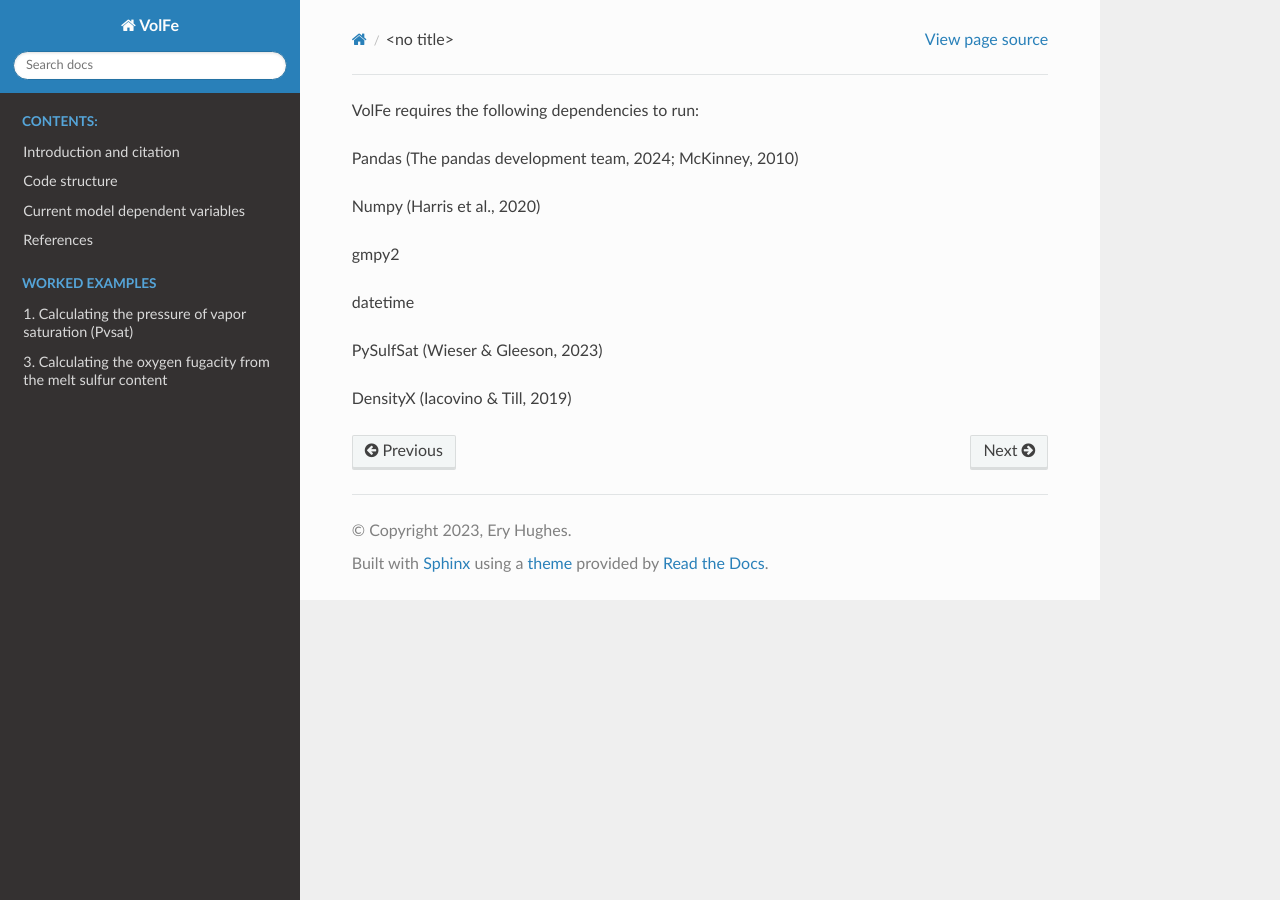
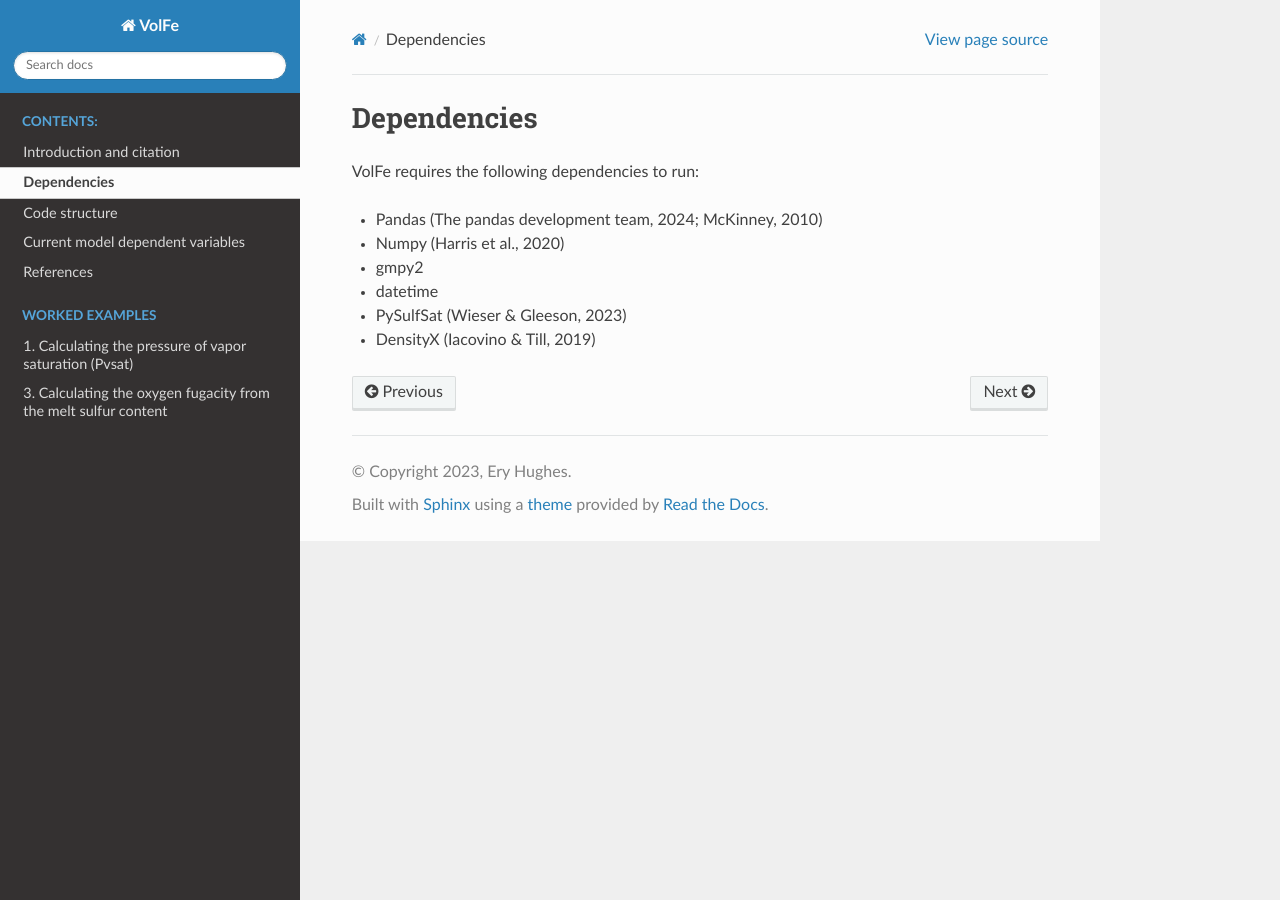
Before and after one commit to eryhughes/VolFe, a Sphinx documentation site: the page built from docs/dependencies.rst, in a window 1280 px wide. Built offline with Sphinx 7.4.7 and the Read the Docs theme 2.0.0, drawn with Linux system fonts in a browser that asks for light colours.

Commit message:
Update dependencies.rst

```diff
--- a/docs/dependencies.rst
+++ b/docs/dependencies.rst
@@ -1,17 +1,17 @@
-====
+=======
 Dependencies
-===
+=======
 
 VolFe requires the following dependencies to run:
 
-Pandas (The pandas development team, 2024; McKinney, 2010)
+- Pandas (The pandas development team, 2024; McKinney, 2010)
 
-Numpy (Harris et al., 2020)
+- Numpy (Harris et al., 2020)
 
-gmpy2
+- gmpy2
 
-datetime
+- datetime
 
-PySulfSat (Wieser & Gleeson, 2023)
+- PySulfSat (Wieser & Gleeson, 2023)
 
-DensityX (Iacovino & Till, 2019)
+- DensityX (Iacovino & Till, 2019)
```
